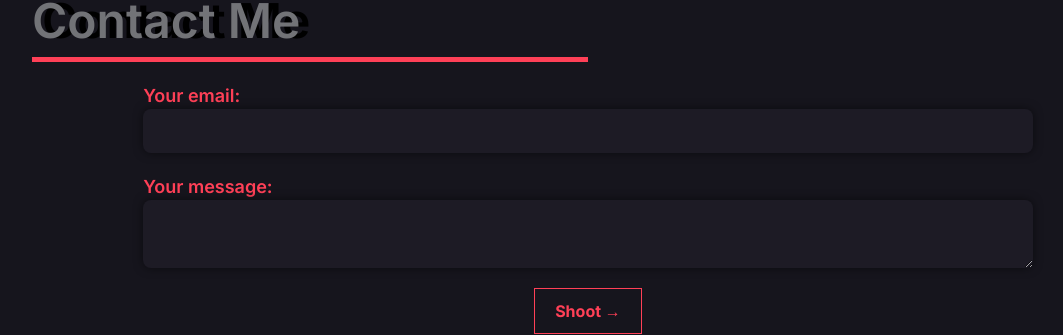
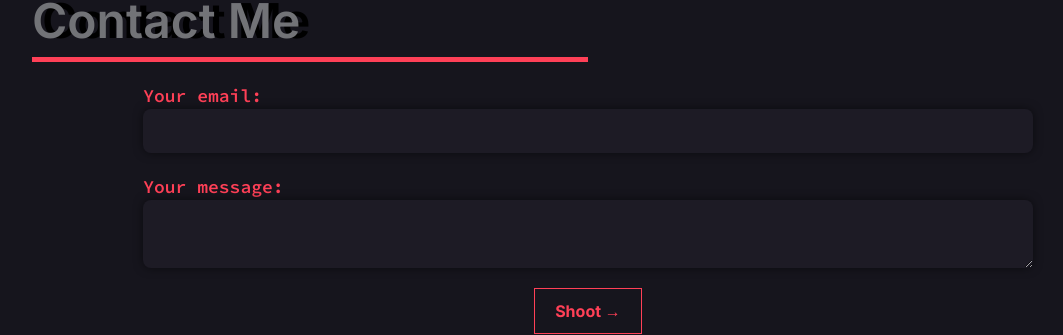
Before and after one commit to praneethravuri/PRAV-V2, a Vue app: page / in a window 1280 px wide. Shown: the part 4072-4407 px from the top of the page, without its empty margins (116-1179 px from the left). Built offline with nearby package versions, Linux system fonts and the light colour scheme.

Commit message:
Update contact.scss

```diff
--- a/src/styles/contact.scss
+++ b/src/styles/contact.scss
@@ -11,6 +11,8 @@ label {
   margin-bottom: 20px;
   width: 80%;
   color: $bright-red;
+  font-weight: 600;
+  font-family: $source-code-pro-font;
 }
 
 input[type="email"],
```
